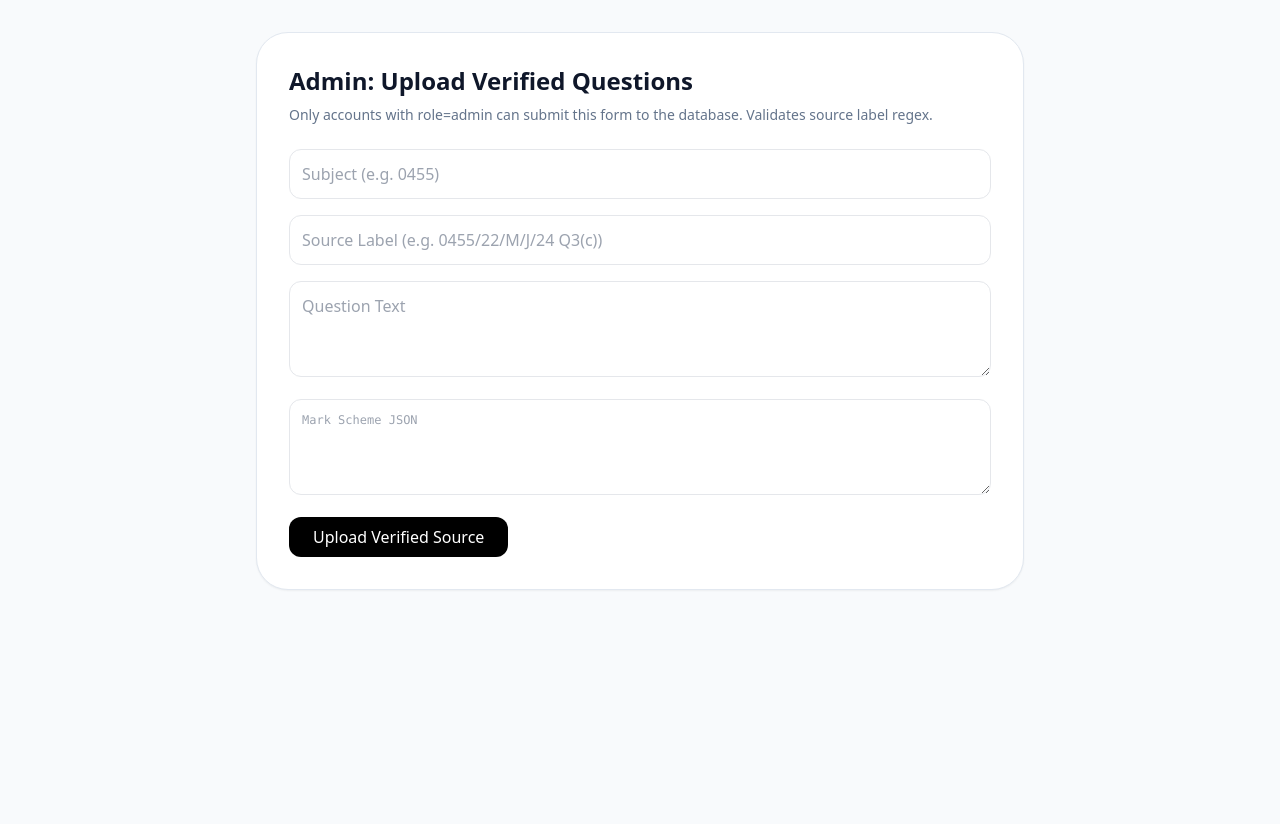
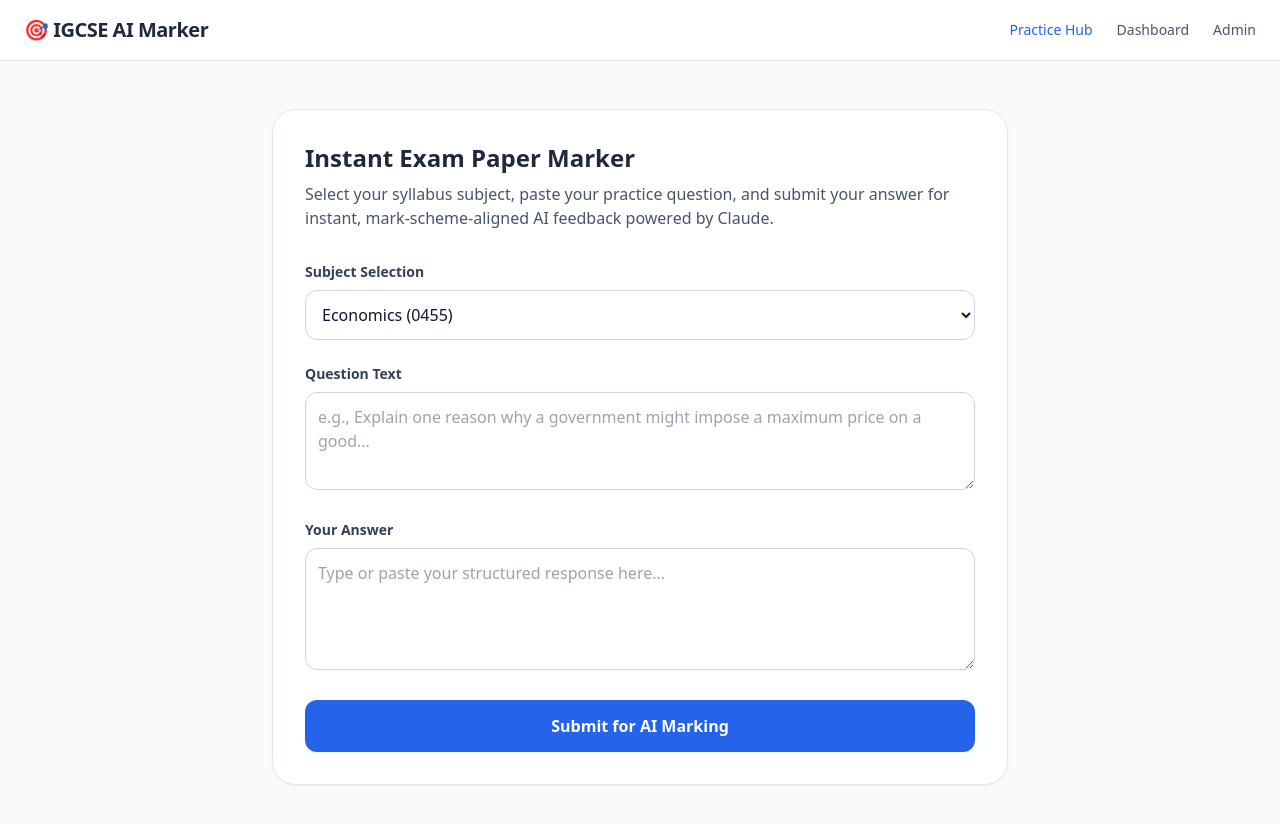
Before and after one commit to fahamuinitiatives-dotcom/master-marker, a Next.js app: page / in a window 1280 px wide. Shown: the top 824 px of the page. Before the commit the page ends 800 px from the top, so only its background shows below. Built offline with nearby package versions, Linux system fonts and the light colour scheme.

Commit message:
Update page.tsx

```diff
--- a/app/page.tsx
+++ b/app/page.tsx
@@ -1,18 +1,115 @@
 'use client';
-export default function AdminPage() {
+
+import React, { useState } from 'react';
+import Link from 'next/link';
+
+export default function HomePage() {
+  const [subject, setSubject] = useState('0455');
+  const [question, setQuestion] = useState('');
+  const [answer, setAnswer] = useState('');
+  const [loading, setLoading] = useState(false);
+  const [result, setResult] = useState<{ score: string; feedback: string } | null>(null);
+
+  const handleMark = async (e: React.FormEvent) => {
+    e.preventDefault();
+    setLoading(true);
+
+    // Simulating Claude API response (Replace with your actual API endpoint call e.g., /api/mark)
+    setTimeout(() => {
+      setResult({
+        score: "2 / 3",
+        feedback: "Clear and concise explanation. To secure the final mark, ensure you explicitly define the core economic term or reference the mark scheme key point."
+      });
+      setLoading(false);
+    }, 1200);
+  };
+
   return (
-    <div className="min-h-screen bg-surface-50 p-8">
-      <div className="max-w-3xl mx-auto bg-white p-8 rounded-3xl shadow-sm border border-slate-200">
-        <h1 className="text-2xl font-bold mb-2">Admin: Upload Verified Questions</h1>
-        <p className="text-sm text-slate-500 mb-6">Only accounts with role=admin can submit this form to the database. Validates source label regex.</p>
-        <form className="space-y-4">
-          <input type="text" placeholder="Subject (e.g. 0455)" className="w-full border rounded-xl p-3" />
-          <input type="text" placeholder="Source Label (e.g. 0455/22/M/J/24 Q3(c))" className="w-full border rounded-xl p-3" pattern="^0455/\d{2}/[FMJON]/[J|N]/\d{2}\sQ\d(\([a-f]\))?$" />
-          <textarea placeholder="Question Text" className="w-full border rounded-xl p-3 h-24" />
-          <textarea placeholder="Mark Scheme JSON" className="w-full border rounded-xl p-3 h-24 font-mono text-xs" />
-          <button className="bg-black text-white px-6 py-2 rounded-xl">Upload Verified Source</button>
-        </form>
-      </div>
+    <div className="min-h-screen bg-slate-50 text-slate-900">
+      {/* Navigation Header */}
+      <header className="bg-white border-b border-slate-200 py-4 px-6 flex justify-between items-center shadow-xs">
+        <h1 className="text-xl font-bold text-slate-800 tracking-tight">🎯 IGCSE AI Marker</h1>
+        <nav className="flex gap-6 text-sm font-medium">
+          <Link href="/practice" className="text-blue-600 hover:underline">Practice Hub</Link>
+          <Link href="/dashboard" className="text-slate-600 hover:underline">Dashboard</Link>
+          <Link href="/admin" className="text-slate-600 hover:underline">Admin</Link>
+        </nav>
+      </header>
+
+      {/* Main Container */}
+      <main className="max-w-3xl mx-auto px-4 py-12">
+        <div className="bg-white rounded-2xl shadow-sm border border-slate-200 p-8">
+          <h2 className="text-2xl font-bold text-slate-800 mb-2">Instant Exam Paper Marker</h2>
+          <p className="text-slate-600 mb-8">
+            Select your syllabus subject, paste your practice question, and submit your answer for instant, mark-scheme-aligned AI feedback powered by Claude.
+          </p>
+
+          <form onSubmit={handleMark} className="space-y-6">
+            <div>
+              <label className="block text-sm font-semibold text-slate-700 mb-2">Subject Selection</label>
+              <select
+                value={subject}
+                onChange={(e) => setSubject(e.target.value)}
+                className="w-full p-3 bg-white border border-slate-300 rounded-xl focus:ring-2 focus:ring-blue-500 focus:outline-none"
+              >
+                <option value="0455">Economics (0455)</option>
+                <option value="0580">Mathematics Extended (0580)</option>
+                <option value="0610">Biology (0610)</option>
+                <option value="0500">First Language English (0500)</option>
+              </select>
+            </div>
+
+            <div>
+              <label className="block text-sm font-semibold text-slate-700 mb-2">Question Text</label>
+              <textarea
+                rows={3}
+                value={question}
+                onChange={(e) => setQuestion(e.target.value)}
+                placeholder="e.g., Explain one reason why a government might impose a maximum price on a good..."
+                className="w-full p-3 border border-slate-300 rounded-xl focus:ring-2 focus:ring-blue-500 focus:outline-none"
+                required
+              />
+            </div>
+
+            <div>
+              <label className="block text-sm font-semibold text-slate-700 mb-2">Your Answer</label>
+              <textarea
+                rows={4}
+                value={answer}
+                onChange={(e) => setAnswer(e.target.value)}
+                placeholder="Type or paste your structured response here..."
+                className="w-full p-3 border border-slate-300 rounded-xl focus:ring-2 focus:ring-blue-500 focus:outline-none"
+                required
+              />
+            </div>
+
+            <button
+              type="submit"
+              disabled={loading}
+              className="w-full bg-blue-600 hover:bg-blue-700 text-white font-semibold py-3.5 rounded-xl transition duration-200 disabled:opacity-50 shadow-sm"
+            >
+              {loading ? 'Evaluating with Claude AI...' : 'Submit for AI Marking'}
+            </button>
+          </form>
+
+          {/* Results Display Box */}
+          {result && (
+            <div className="mt-8 p-6 bg-blue-50/50 border border-blue-100 rounded-xl animate-fadeIn">
+              <h3 className="text-lg font-bold text-slate-800 mb-3">Marking Assessment</h3>
+              <div className="mb-3">
+                <span className="text-sm font-medium text-slate-600">Awarded Score: </span>
+                <span className="text-blue-600 font-bold text-lg">{result.score}</span>
+              </div>
+              <div>
+                <span className="text-sm font-medium text-slate-600 block mb-1">Examiner Feedback: </span>
+                <p className="text-slate-700 bg-white p-4 rounded-lg border border-slate-200 text-sm leading-relaxed">
+                  {result.feedback}
+                </p>
+              </div>
+            </div>
+          )}
+        </div>
+      </main>
     </div>
   );
 }
```
